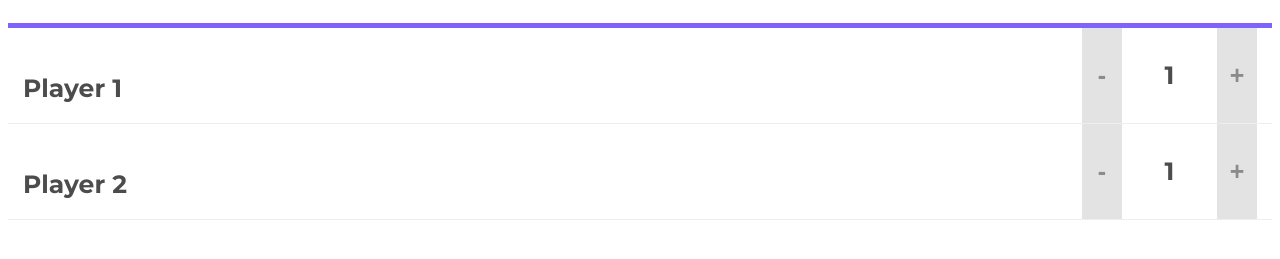
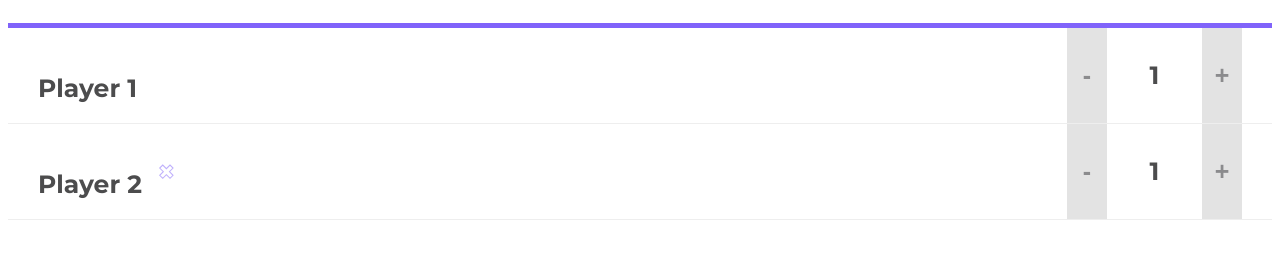
Before and after one commit to CodeyPacker/munchkin-react, a Gatsby site: page / in a window 1280 px wide. Both pictures are taken after a click on the link "Battle". Shown: the part 241-500 px from the top of the page. Built offline with nearby package versions, Linux system fonts and the light colour scheme; Gatsby itself is replaced by a stand-in of ours.

Commit message:
styled removed player button

```diff
--- a/src/components/Player/Player.js
+++ b/src/components/Player/Player.js
@@ -7,18 +7,18 @@ class Player extends PureComponent {
 
     const {
       name,
-      // id,
+      id,
       // score,
-      index
-      // removePlayer,
+      index,
+      removePlayer,
       // changeScore
     } = this.props;
 
     return (
       <PlayerWrapper className="player">
         <span className="player-name">
-          {/* <button className="remove-player" onClick={() => removePlayer(id)}>✖</button> */}
           <p className="name">{ name }</p>
+          {id > 1 ? <button className="remove-player" onClick={() => removePlayer(id)}>✖</button> : ''}
         </span>
 
         <Counter index={index} modifier="oneShotItems"/>
@@ -33,10 +33,40 @@ const PlayerWrapper = styled.div`
   align-items: stretch;
   justify-content: space-between;
   border-bottom: 1px solid #EEEEEE;
-  padding-right: 15px;
-  padding-left: 15px;
+  padding-right: 30px;
+  padding-left: 30px;
   font-family: 'Montserrat', 'sans-serif';
   color: #4C4C4D;
+
+  .player-name {
+    display: flex;
+    ${'' /* position: relative; */}
+  }
+
+  .remove-player {
+    margin-left: 10px;
+    padding-right: 5px;
+    align-self: center;
+    font-size: 20px;
+    color: white;
+    background-color: white;
+    height: 25px;
+    border: 0;
+    -webkit-text-stroke-width: 1px;
+    -webkit-text-stroke-color: #8063FA;
+    opacity: .5;
+    cursor: pointer;
+    transition: -webkit-text-stroke-width, color, opacity .2s;
+
+    :hover {
+      color: #8063FA;
+      opacity: 1;
+    }
+
+    :focus {
+      outline: none;
+    }
+  }
 
   .name {
     font-size: 25px;
```
